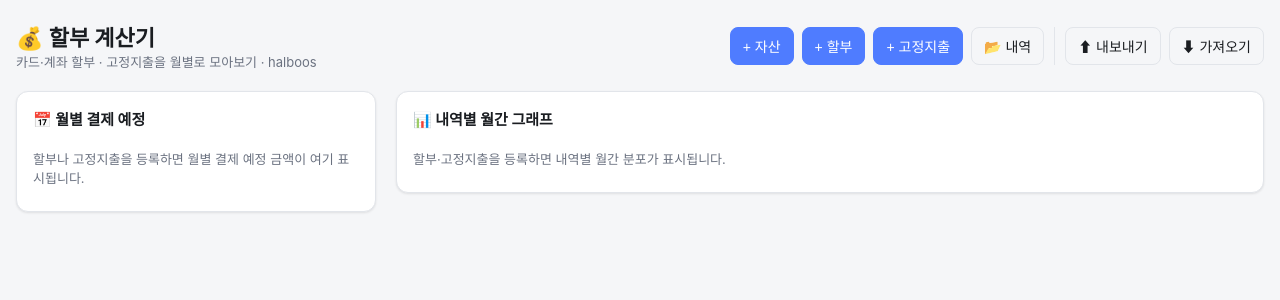
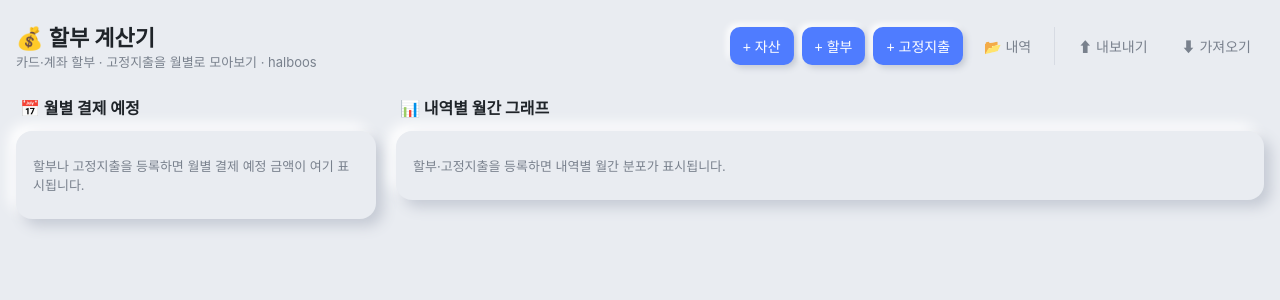
Before and after one commit to Waltzo/Halboos, a React (Vite) app: page / in a window 1280 px wide. Shown: the top 300 px of the page. Built offline with nearby package versions, Linux system fonts and the light colour scheme.

Commit message:
뉴모피즘 변경

```diff
--- a/src/components/MatrixView.tsx
+++ b/src/components/MatrixView.tsx
@@ -70,9 +70,11 @@ export default function MatrixView({ onEdit }: { onEdit: (m: ModalState) => void
 
   if (m.rows.length === 0) {
     return (
-      <div className="panel">
-        <h2>📊 내역별 월간 그래프</h2>
-        <div className="empty">할부·고정지출을 등록하면 내역별 월간 분포가 표시됩니다.</div>
+      <div>
+        <h2 className="section-title">📊 내역별 월간 그래프</h2>
+        <div className="panel">
+          <div className="empty">할부·고정지출을 등록하면 내역별 월간 분포가 표시됩니다.</div>
+        </div>
       </div>
     )
   }
@@ -84,8 +86,9 @@ export default function MatrixView({ onEdit }: { onEdit: (m: ModalState) => void
   const tableWidth = `max(100%, calc(${FIXED_COLS_W} + (100% - ${FIXED_COLS_W}) * ${m.months.length} / ${VISIBLE_MONTHS}), calc(${FIXED_COLS_W} + ${m.months.length} * ${MIN_MONTH_W}px))`
 
   return (
-    <div className="panel">
-      <h2>📊 내역별 월간 그래프</h2>
+    <div>
+      <h2 className="section-title">📊 내역별 월간 그래프</h2>
+      <div className="panel">
       <div className="matrix-wrap">
         <table className="matrix" style={{ width: tableWidth }}>
           <colgroup>
@@ -211,6 +214,7 @@ export default function MatrixView({ onEdit }: { onEdit: (m: ModalState) => void
       <div className="muted" style={{ marginTop: 8 }}>
         색이 진할수록 큰 금액 · 금액에 마우스를 올리면 정확한 금액 표시 · 내역 이름을 클릭하면 수정
       </div>
+      </div>
     </div>
   )
 }
--- a/src/components/MonthlySummary.tsx
+++ b/src/components/MonthlySummary.tsx
@@ -4,6 +4,8 @@ import { aggregate } from '../lib/aggregate'
 import { formatKRW, formatMonthKr, currentMonth } from '../lib/format'
 import type { AssetGroup } from '../lib/aggregate'
 import AssetBadge from './AssetBadge'
+
+const VISIBLE_MONTHS = 6
 
 export default function MonthlySummary() {
   const assets = useStore((s) => s.assets)
@@ -18,23 +20,28 @@ export default function MonthlySummary() {
 
   const [open, setOpen] = useState<string | null>(currentMonth())
 
-  const maxTotal = Math.max(1, ...buckets.map((b) => b.total))
+  // 사이드 요약은 가까운 6개월만. 그 이후는 우측 매트릭스에서 확인.
+  const shown = buckets.slice(0, VISIBLE_MONTHS)
+  const hiddenCount = buckets.length - shown.length
+  const maxTotal = Math.max(1, ...shown.map((b) => b.total))
   const hasData = installments.length > 0 || fixedExpenses.length > 0
 
   if (!hasData) {
     return (
-      <div className="panel">
-        <h2>📅 월별 결제 예정</h2>
-        <div className="empty">할부나 고정지출을 등록하면 월별 결제 예정 금액이 여기 표시됩니다.</div>
+      <div>
+        <h2 className="section-title">📅 월별 결제 예정</h2>
+        <div className="panel">
+          <div className="empty">할부나 고정지출을 등록하면 월별 결제 예정 금액이 여기 표시됩니다.</div>
+        </div>
       </div>
     )
   }
 
   return (
     <div>
-      <h2 style={{ fontSize: 16, margin: '4px 4px 12px' }}>📅 월별 결제 예정</h2>
-      <div className="month-scroll">
-      {buckets.map((b) => {
+      <h2 className="section-title">📅 월별 결제 예정</h2>
+      <div className="month-list">
+      {shown.map((b) => {
         const isOpen = open === b.month
         return (
           <div className="month-card" key={b.month}>
@@ -59,6 +66,9 @@ export default function MonthlySummary() {
         )
       })}
       </div>
+      {hiddenCount > 0 && (
+        <div className="muted more-months">이후 {hiddenCount}개월은 우측 표에서 확인</div>
+      )}
     </div>
   )
 }
--- a/src/index.css
+++ b/src/index.css
@@ -1,31 +1,59 @@
+/* 뉴모피즘: 배경과 표면이 같은 색이고, 밝은/어두운 이중 그림자로 요철을 만든다.
+   --shadow* = 돌출(raised), --shadow-in* = 함몰(inset, 입력·트랙·비활성 영역) */
 :root {
-  --bg: #f5f6f8;
-  --panel: #ffffff;
-  --panel-2: #f0f2f5;
-  --text: #1a1d21;
-  --muted: #6b7280;
-  --border: #e2e5ea;
+  --bg: #e9ecf1;
+  --panel: #e9ecf1;
+  --panel-2: #e3e6ec;
+  --text: #1f2429;
+  --muted: #79818d;
+  --border: #d7dbe3;
   --accent: #4f7cff;
   --danger: #e5484d;
   --ok: #22b573;
-  --radius: 12px;
-  --shadow: 0 1px 3px rgba(0, 0, 0, 0.06), 0 1px 2px rgba(0, 0, 0, 0.04);
+  --radius: 16px;
+
+  --sh-dark: #c5cad4;
+  --sh-light: #ffffff;
+
+  --shadow: 7px 7px 14px var(--sh-dark), -7px -7px 14px var(--sh-light);
+  --shadow-sm: 3px 3px 6px var(--sh-dark), -3px -3px 6px var(--sh-light);
+  --shadow-in: inset 5px 5px 10px var(--sh-dark), inset -5px -5px 10px var(--sh-light);
+  --shadow-in-sm: inset 2px 2px 4px var(--sh-dark), inset -2px -2px 4px var(--sh-light);
+
   color-scheme: light dark;
 }
 
 @media (prefers-color-scheme: dark) {
   :root {
-    --bg: #14171c;
-    --panel: #1c2027;
-    --panel-2: #23282f;
+    --bg: #24282f;
+    --panel: #24282f;
+    --panel-2: #1f232a;
     --text: #e8eaed;
-    --muted: #9aa2ac;
-    --border: #2c323b;
-    --shadow: 0 1px 3px rgba(0, 0, 0, 0.4);
+    --muted: #98a0ab;
+    --border: #2e343d;
+
+    --sh-dark: #15181d;
+    --sh-light: #2f353e;
   }
 }
 
 * { box-sizing: border-box; }
+
+/* 스크롤바 — 기본 위젯이 튀어 보이므로 배경에 묻는 얇은 막대로.
+   투명 테두리 + background-clip으로 어떤 배경 위에서도 자연스럽게 뜬다. */
+* {
+  scrollbar-width: thin;
+  scrollbar-color: var(--sh-dark) transparent;
+}
+::-webkit-scrollbar { width: 10px; height: 10px; }
+::-webkit-scrollbar-track, ::-webkit-scrollbar-corner { background: transparent; }
+::-webkit-scrollbar-thumb {
+  background: var(--sh-dark);
+  background-clip: padding-box;
+  border: 3px solid transparent;
+  border-radius: 999px;
+}
+::-webkit-scrollbar-thumb:hover { background: var(--muted); background-clip: padding-box; }
 
 body {
   margin: 0;
@@ -81,7 +109,8 @@ header.top .sub { color: var(--muted); font-size: 13px; }
 
 .panel {
   background: var(--panel);
-  border: 1px solid var(--border);
+  /* 투명 테두리로 기존 박스 폭(테두리 2px 포함)을 그대로 유지 */
+  border: 1px solid transparent;
   border-radius: var(--radius);
   box-shadow: var(--shadow);
   padding: 16px;
@@ -91,6 +120,15 @@ header.top .sub { color: var(--muted); font-size: 13px; }
 .panel h2 {
   font-size: 15px;
   margin: 0 0 12px;
+  display: flex;
+  align-items: center;
+  gap: 6px;
+}
+
+/* 패널 바깥에 두는 섹션 제목 (월별 결제 예정 / 내역별 월간 그래프 공통) */
+.section-title {
+  font-size: 16px;
+  margin: 4px 4px 12px;
   display: flex;
   align-items: center;
   gap: 6px;
@@ -108,35 +146,55 @@ label.field > span { display: block; margin-bottom: 4px; }
 input, select {
   width: 100%;
   padding: 8px 10px;
-  border: 1px solid var(--border);
-  border-radius: 8px;
-  background: var(--panel-2);
+  border: 1px solid transparent;
+  border-radius: 10px;
+  background: var(--panel);
+  box-shadow: var(--shadow-in-sm);
   color: var(--text);
   font-size: 14px;
 }
 
-input:focus, select:focus { outline: 2px solid var(--accent); outline-offset: -1px; }
+input:focus, select:focus {
+  outline: none;
+  box-shadow: var(--shadow-in-sm), 0 0 0 2px var(--accent);
+}
 
 .row { display: flex; gap: 8px; }
 .row > * { flex: 1; }
 
 button {
   cursor: pointer;
-  border: 1px solid var(--border);
-  background: var(--panel-2);
+  border: 1px solid transparent;
+  background: var(--panel);
+  box-shadow: var(--shadow-sm);
   color: var(--text);
   padding: 8px 12px;
-  border-radius: 8px;
+  border-radius: 10px;
   font-size: 14px;
   font-weight: 500;
+  transition: box-shadow 0.15s ease, color 0.15s ease;
 }
-button:hover { border-color: var(--accent); }
-button.primary { background: var(--accent); color: #fff; border-color: var(--accent); }
-button.primary:hover { filter: brightness(1.05); }
-button.ghost { background: transparent; }
-button.tiny { padding: 4px 8px; font-size: 12px; }
+button:hover { color: var(--accent); }
+/* 누르면 눌린 것처럼 함몰 */
+button:active { box-shadow: var(--shadow-in-sm); }
+button:focus-visible { outline: none; box-shadow: var(--shadow-sm), 0 0 0 2px var(--accent); }
+
+button.primary {
+  background: var(--accent);
+  color: #fff;
+  box-shadow: var(--shadow-sm);
+}
+button.primary:hover { color: #fff; filter: brightness(1.06); }
+button.primary:active { filter: none; box-shadow: inset 2px 2px 5px rgba(0, 0, 0, 0.35); }
+
+/* ghost = 평평하게 배경에 묻어 있다가 hover 시 떠오름 */
+button.ghost { background: transparent; box-shadow: none; color: var(--muted); }
+button.ghost:hover { background: var(--panel); box-shadow: var(--shadow-sm); color: var(--accent); }
+button.ghost:active { background: var(--panel); box-shadow: var(--shadow-in-sm); }
+
+button.tiny { padding: 4px 8px; font-size: 12px; border-radius: 8px; }
 button.danger { color: var(--danger); }
-button.danger:hover { border-color: var(--danger); }
+button.danger:hover { color: var(--danger); }
 
 /* 모달 폼 하단: (삭제) + 저장 */
 .form-actions { display: flex; gap: 8px; }
@@ -149,12 +207,14 @@ button.danger:hover { border-color: var(--danger); }
   padding: 2px 8px;
   border-radius: 999px;
   font-size: 12px;
-  background: var(--panel-2);
+  background: var(--panel);
+  box-shadow: var(--shadow-in-sm);
 }
 
 .dot { width: 10px; height: 10px; border-radius: 50%; flex: none; }
 
 .asset-badge {
+  box-shadow: var(--shadow-sm);
   display: inline-flex;
   align-items: center;
   justify-content: center;
@@ -182,16 +242,13 @@ button.danger:hover { border-color: var(--danger); }
 .muted { color: var(--muted); font-size: 12px; }
 .empty { color: var(--muted); font-size: 13px; padding: 8px 0; }
 
-/* Monthly summary */
-.month-scroll {
-  max-height: calc(100vh - 160px);
-  overflow-y: auto;
-  padding-right: 4px;
-  margin-right: -4px;
-}
+/* Monthly summary — 가까운 6개월만 보여주므로 스크롤 없음.
+   패딩=음수마진이라 콘텐츠 폭은 그대로면서 카드 그림자가 잘리지 않는다. */
+.month-list { padding: 8px; margin: -8px; }
+.more-months { padding: 12px 4px 0; text-align: center; }
 .month-card {
   background: var(--panel);
-  border: 1px solid var(--border);
+  border: 1px solid transparent;
   border-radius: var(--radius);
   box-shadow: var(--shadow);
   margin-bottom: 12px;
@@ -207,17 +264,23 @@ button.danger:hover { border-color: var(--danger); }
   user-select: none;
 }
 .month-head:hover { background: var(--panel-2); }
+.month-head:hover .mtitle { color: var(--accent); }
 .month-head .mtitle { font-weight: 600; }
 .month-head .mtotal { font-weight: 700; font-size: 16px; }
 
 .bar-track {
   height: 6px;
-  background: var(--panel-2);
+  background: var(--panel);
+  box-shadow: var(--shadow-in-sm);
   border-radius: 999px;
-  overflow: hidden;
   margin: 0 16px 12px;
 }
-.bar-fill { height: 100%; background: var(--accent); border-radius: 999px; }
+.bar-fill {
+  height: 100%;
+  background: var(--accent);
+  border-radius: 999px;
+  box-shadow: 0 0 6px rgba(79, 124, 255, 0.5);
+}
 
 .month-body { padding: 0 16px 12px; border-top: 1px solid var(--border); }
 
@@ -249,7 +312,11 @@ button.danger:hover { border-color: var(--danger); }
 
 .pill-toggle { display: flex; gap: 6px; }
 .pill-toggle button { flex: 1; }
-.pill-toggle button.on { background: var(--accent); color: #fff; border-color: var(--accent); }
+.pill-toggle button.on {
+  background: var(--accent);
+  color: #fff;
+  box-shadow: inset 2px 2px 5px rgba(0, 0, 0, 0.3);
+}
 
 /* toolbar */
 .toolbar { align-items: center; }
@@ -274,14 +341,15 @@ button.danger:hover { border-color: var(--danger); }
   gap: 8px;
 }
 
-/* 등록 내역 탭 */
+/* 등록 내역 탭 — 함몰된 트랙 위에 선택 탭만 돌출 */
 .tabs {
   display: flex;
   gap: 4px;
-  padding: 3px;
-  margin-bottom: 4px;
-  background: var(--panel-2);
-  border-radius: 10px;
+  padding: 4px;
+  margin-bottom: 8px;
+  background: var(--panel);
+  box-shadow: var(--shadow-in-sm);
+  border-radius: 12px;
 }
 .tabs .tab {
   flex: 1;
@@ -290,35 +358,40 @@ button.danger:hover { border-color: var(--danger); }
   font-weight: 600;
   color: var(--muted);
   background: transparent;
-  border: none;
-  border-radius: 8px;
+  border: 1px solid transparent;
+  border-radius: 9px;
+  box-shadow: none;
   cursor: pointer;
 }
 .tabs .tab:hover { color: var(--text); }
-.tabs .tab.on {
-  color: var(--text);
+.tabs .tab.on, .tabs .tab.on:hover {
+  color: var(--accent);
   background: var(--panel);
-  box-shadow: var(--shadow);
+  box-shadow: var(--shadow-sm);
 }
+.tabs .tab.on:active { box-shadow: var(--shadow-sm); }
 
 /* 종료된 할부 / 고정지출 */
+/* 종료 항목 = 함몰된 홈에 가라앉은 느낌 */
 .list-item.ended {
   padding: 8px;
-  margin: 0 -8px;
-  border-radius: 8px;
+  margin: 4px -8px;
+  border-top: none;
+  border-radius: 12px;
   background: var(--panel-2);
+  box-shadow: var(--shadow-in-sm);
   color: var(--muted);
 }
 .list-item.ended .li-main > div:first-child { color: var(--muted); }
 .end-tag {
   display: inline-block;
   margin-left: 6px;
-  padding: 0 5px;
+  padding: 0 6px;
   font-size: 10px;
   line-height: 16px;
   color: var(--muted);
   background: var(--panel);
-  border: 1px solid var(--border);
+  box-shadow: var(--shadow-sm);
   border-radius: 999px;
   vertical-align: middle;
 }
@@ -335,14 +408,15 @@ button.danger:hover { border-color: var(--danger); }
   font-size: 14px;
   line-height: 1;
   color: var(--muted);
-  background: none;
-  border: none;
-  border-radius: 6px;
+  background: transparent;
+  border: 1px solid transparent;
+  border-radius: 8px;
+  box-shadow: none;
   cursor: grab;
   touch-action: none;
 }
-.drag-handle:hover { color: var(--text); background: var(--panel-2); }
-.drag-handle:active { cursor: grabbing; }
+.drag-handle:hover { color: var(--accent); background: var(--panel); box-shadow: var(--shadow-sm); }
+.drag-handle:active { cursor: grabbing; box-shadow: var(--shadow-in-sm); }
 
 /* 고정지출 카테고리 묶음 */
 .cat-group { margin-top: 8px; }
@@ -366,8 +440,10 @@ button.danger:hover { border-color: var(--danger); }
   padding: 0 5px;
   font-size: 10px;
   color: var(--muted);
-  border: 1px solid var(--border);
-  border-radius: 4px;
+  border: 1px solid transparent;
+  background: var(--panel);
+  box-shadow: var(--shadow-in-sm);
+  border-radius: 6px;
   vertical-align: middle;
 }
 
@@ -377,13 +453,15 @@ button.danger:hover { border-color: var(--danger); }
   width: 26px;
   height: 26px;
   border-radius: 50%;
-  border: 2px solid var(--border);
+  border: 2px solid transparent;
   padding: 0;
   cursor: pointer;
   position: relative;
+  box-shadow: var(--shadow-sm);
 }
-.swatch.on {
-  box-shadow: 0 0 0 2px var(--panel), 0 0 0 4px var(--accent);
+.swatch:active { box-shadow: var(--shadow-sm); }
+.swatch.on, .swatch.on:active {
+  box-shadow: 0 0 0 2px var(--panel), 0 0 0 4px var(--accent), var(--shadow-sm);
 }
 .swatch.custom {
   display: inline-flex;
@@ -391,6 +469,9 @@ button.danger:hover { border-color: var(--danger); }
   justify-content: center;
   font-size: 13px;
   border-style: dashed;
+  border-color: var(--border);
+  background: var(--panel);
+  color: var(--muted);
   overflow: hidden;
 }
 .swatch.custom input[type='color'] {
@@ -408,7 +489,8 @@ button.danger:hover { border-color: var(--danger); }
 .modal-overlay {
   position: fixed;
   inset: 0;
-  background: rgba(0, 0, 0, 0.45);
+  background: rgba(20, 24, 30, 0.35);
+  backdrop-filter: blur(3px);
   display: flex;
   align-items: flex-start;
   justify-content: center;
@@ -418,9 +500,10 @@ button.danger:hover { border-color: var(--danger); }
 }
 .modal {
   background: var(--panel);
-  border: 1px solid var(--border);
-  border-radius: var(--radius);
-  box-shadow: 0 12px 40px rgba(0, 0, 0, 0.3);
+  border: 1px solid transparent;
+  border-radius: 20px;
+  box-shadow: 10px 10px 24px rgba(0, 0, 0, 0.25), -8px -8px 20px var(--sh-light),
+    0 16px 48px rgba(0, 0, 0, 0.22);
   width: 100%;
   max-width: 440px;
 }
@@ -513,6 +596,19 @@ button.danger:hover { border-color: var(--danger); }
   text-overflow: ellipsis;
 }
 .matrix .rowlabel .dot { display: inline-block; vertical-align: middle; margin-right: 6px; }
+/* 내역명 열은 평평하게 — 전역 button 뉴모피즘 음영까지 모두 제거
+   (.rl-link는 button 요소라 --shadow-sm / :active 함몰을 상속받는다) */
+.matrix .rowlabel .asset-badge { box-shadow: none; }
+.matrix .rowlabel .rl-kind { background: transparent; box-shadow: none; }
+.matrix .rowlabel .rl-link,
+.matrix .rowlabel .rl-link:hover,
+.matrix .rowlabel .rl-link:active,
+.matrix .rowlabel .rl-link:focus-visible {
+  box-shadow: none;
+  background: none;
+}
+/* 음영을 뺀 대신 키보드 포커스는 외곽선으로 */
+.matrix .rowlabel .rl-link:focus-visible { outline: 2px solid var(--accent); outline-offset: 1px; }
 .matrix tr.group-sep th, .matrix tr.group-sep td {
   border-top: 2px solid var(--muted);
 }
```
